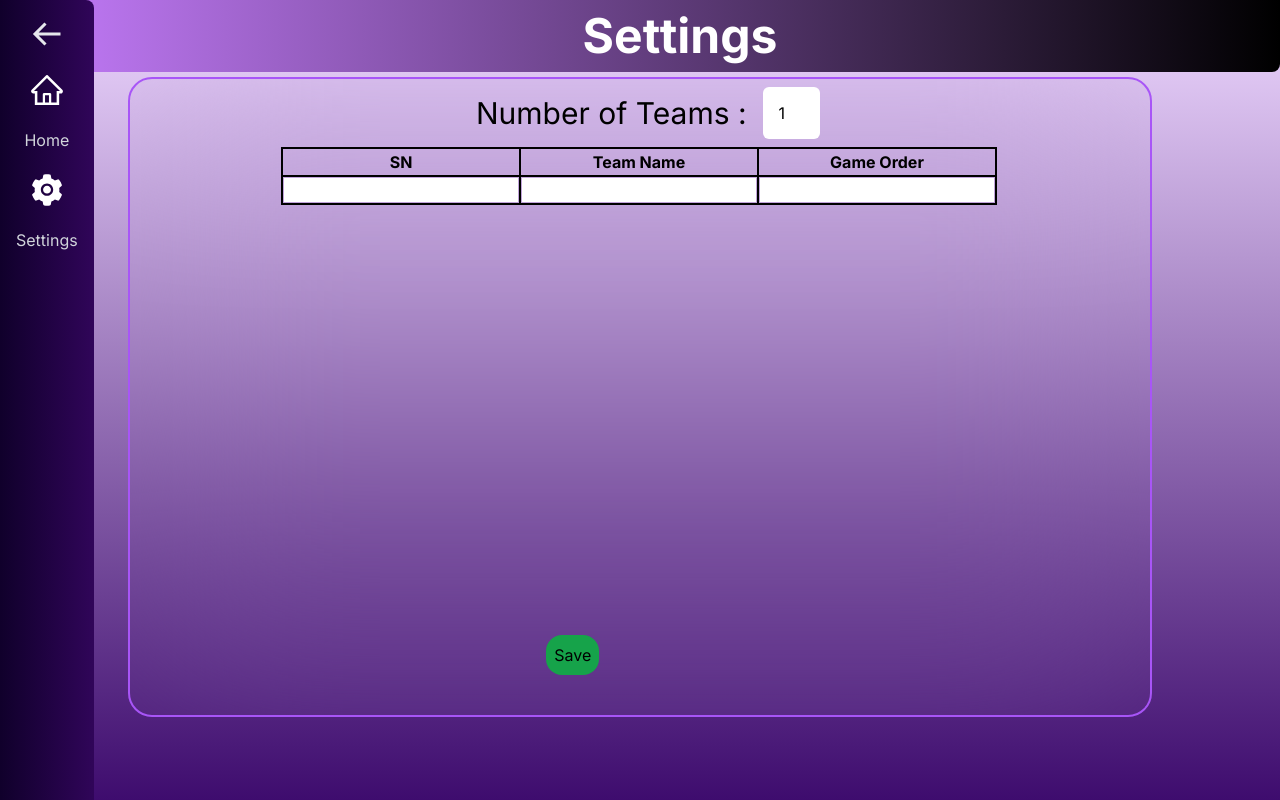
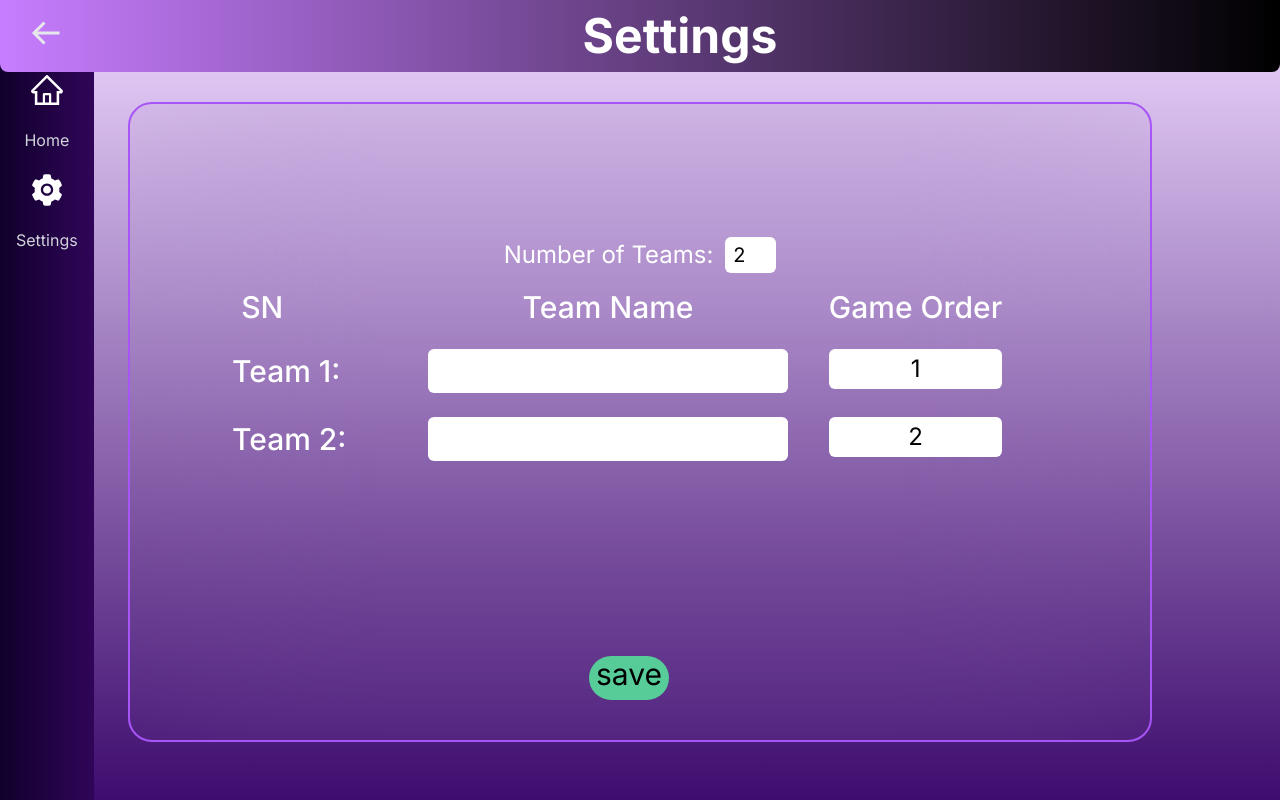
Before and after one commit to cdyniranjan7321/Quiz_App_Project_in_React_Js, a Next.js app: page /settings in a window 1280 px wide. Built offline with nearby package versions, Linux system fonts and the light colour scheme.

Commit message:
QA-37 modified client version

```diff
--- a/package.json
+++ b/package.json
@@ -12,7 +12,7 @@
     "@fortawesome/fontawesome-svg-core": "^6.4.0",
     "@fortawesome/free-solid-svg-icons": "^6.4.0",
     "@fortawesome/react-fontawesome": "^0.2.0",
-    "@prisma/client": "^5.0.0",
+    "@prisma/client": "^4.16.1",
     "@types/react-dom": "18.2.4",
     "autoprefixer": "10.4.14",
     "axios": "^1.4.0",
--- a/src/app/settings/page.tsx
+++ b/src/app/settings/page.tsx
@@ -13,8 +13,8 @@ const Settings = () => {
           <Navbar title='Settings' isBackArrow={true} />
         </div>
         {/* end navbar */}
-        {/* <AdditionalSettings /> */}
-<UploadTeams/>
+        <AdditionalSettings />
+{/* <UploadTeams/> */}
       </div>
     </div>
   )
```
Also changed, not shown: 1 other file (tests, documents, lock files or other folders).
